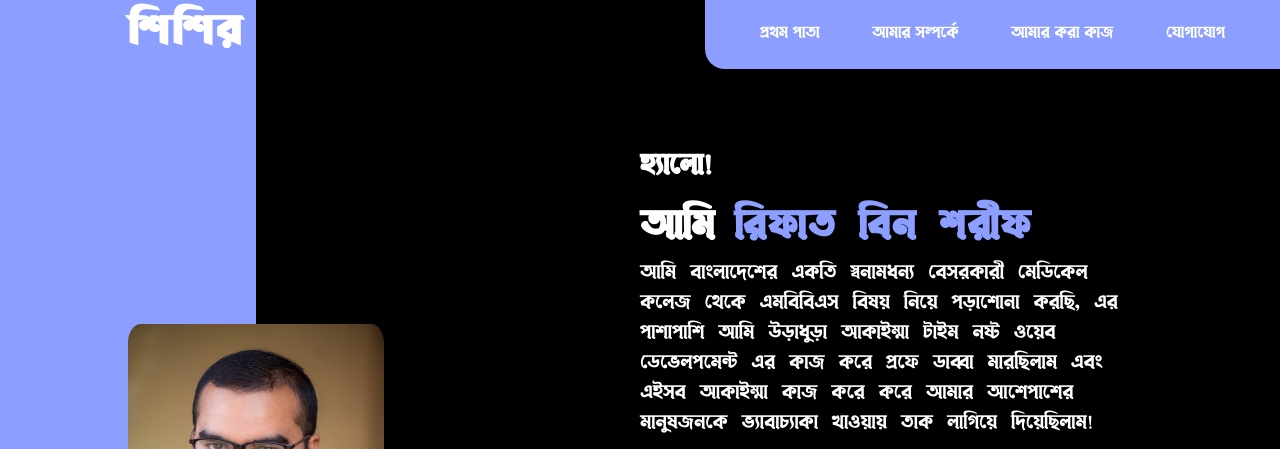
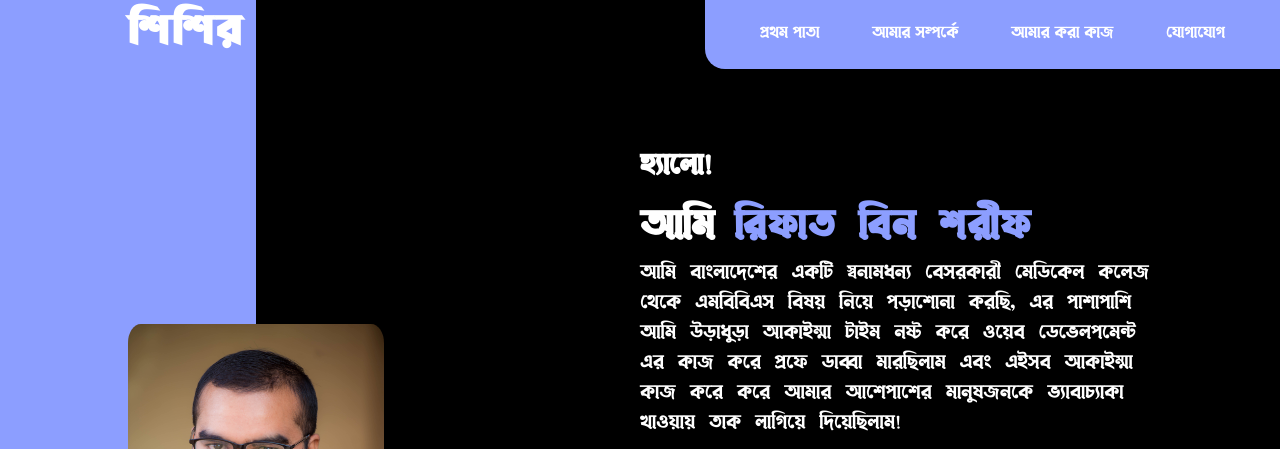
Before and after one commit to rbs-shishir/rbs-shishir.github.io, a plain HTML site: page index.html in a window 1280 px wide. Shown: the top 449 px of the page. Drawn offline with Linux system fonts and the light colour scheme.

Commit message:
Update index.html
corrected texts

```diff
--- a/index.html
+++ b/index.html
@@ -30,7 +30,7 @@
         <div class="left_column">
             <h3>হ্যালো!</h3>
             <h2>আমি <span>রিফাত বিন শরীফ</span></h2>
-            <p>আমি বাংলাদেশের একতি স্বনামধন্য বেসরকারী মেডিকেল কলেজ থেকে এমবিবিএস বিষয় নিয়ে পড়াশোনা করছি, এর পাশাপাশি আমি উড়াধুড়া আকাইম্মা টাইম নষ্ট ওয়েব ডেভেলপমেন্ট এর কাজ করে প্রফে ডাব্বা মারছিলাম এবং এইসব আকাইম্মা কাজ করে করে আমার আশেপাশের মানুষজনকে ভ্যাবাচ্যাকা খাওয়ায় তাক লাগিয়ে দিয়েছিলাম!</p>
+            <p>আমি বাংলাদেশের একটি স্বনামধন্য বেসরকারী মেডিকেল কলেজ থেকে এমবিবিএস বিষয় নিয়ে পড়াশোনা করছি, এর পাশাপাশি আমি উড়াধুড়া আকাইম্মা টাইম নষ্ট করে ওয়েব ডেভেলপমেন্ট এর কাজ করে প্রফে ডাব্বা মারছিলাম এবং এইসব আকাইম্মা কাজ করে করে আমার আশেপাশের মানুষজনকে ভ্যাবাচ্যাকা খাওয়ায় তাক লাগিয়ে দিয়েছিলাম!</p>
             <h4>তুমি কেমন আছো?</h4>
             <div class="social_icons">
                 <div class="icon">
```
